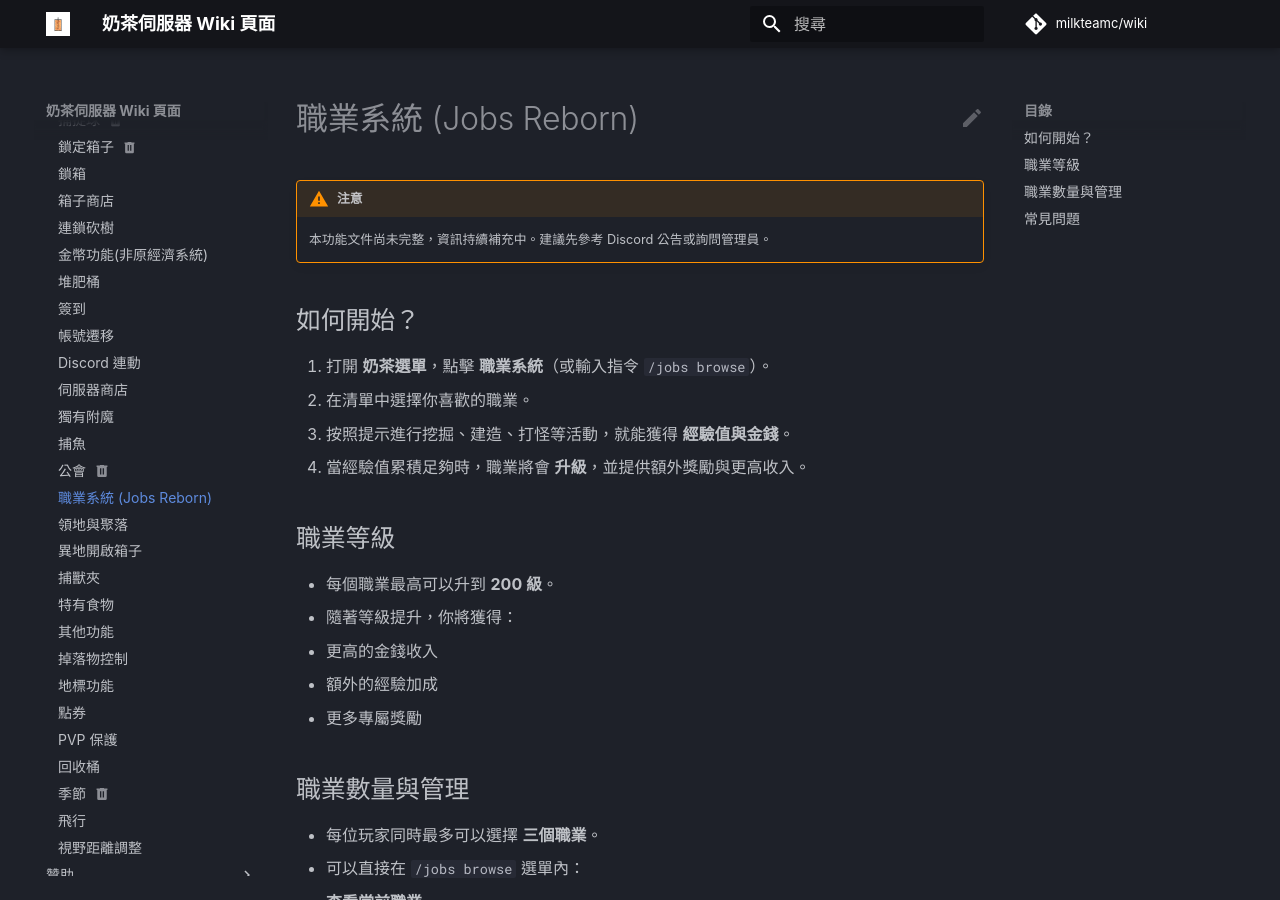
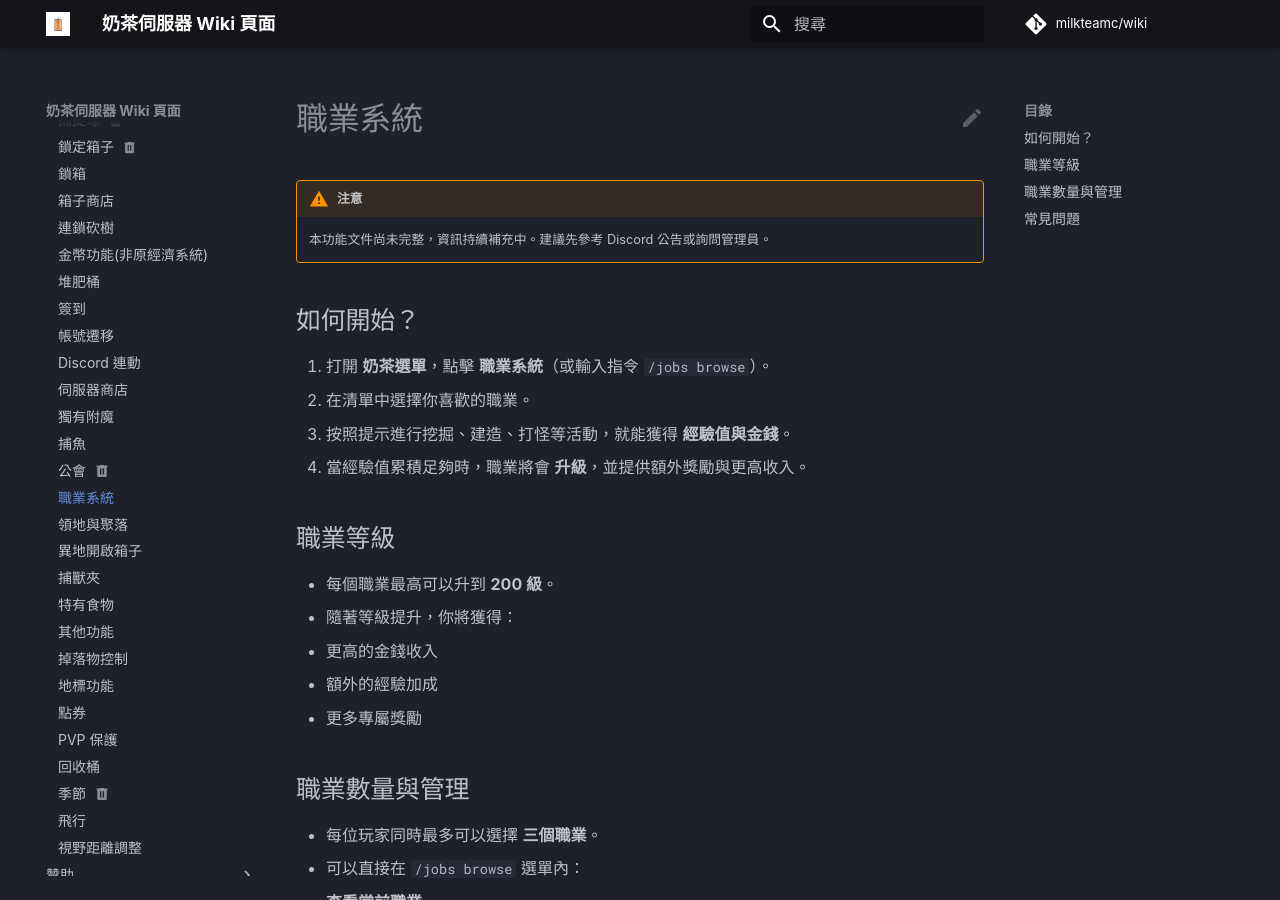
Before and after one commit to milkteamc/wiki, an MkDocs documentation site: the page built from docs/功能清單/jobs.md, in a window 1280 px wide and 900 px high. Built offline with MkDocs 1.6.1 and Material for MkDocs 9.7.7, drawn with Linux system fonts in a browser that asks for light colours; some web fonts are replaced; plug-ins that fetch from the network failed and are left out.

Commit message:
更新 docs/功能清單/jobs.md

```diff
--- a/docs/功能清單/jobs.md
+++ b/docs/功能清單/jobs.md
@@ -1,4 +1,4 @@
-# 職業系統 (Jobs Reborn)
+# 職業系統
 
 !!! warning "注意"
     本功能文件尚未完整，資訊持續補充中。建議先參考 Discord 公告或詢問管理員。
```
